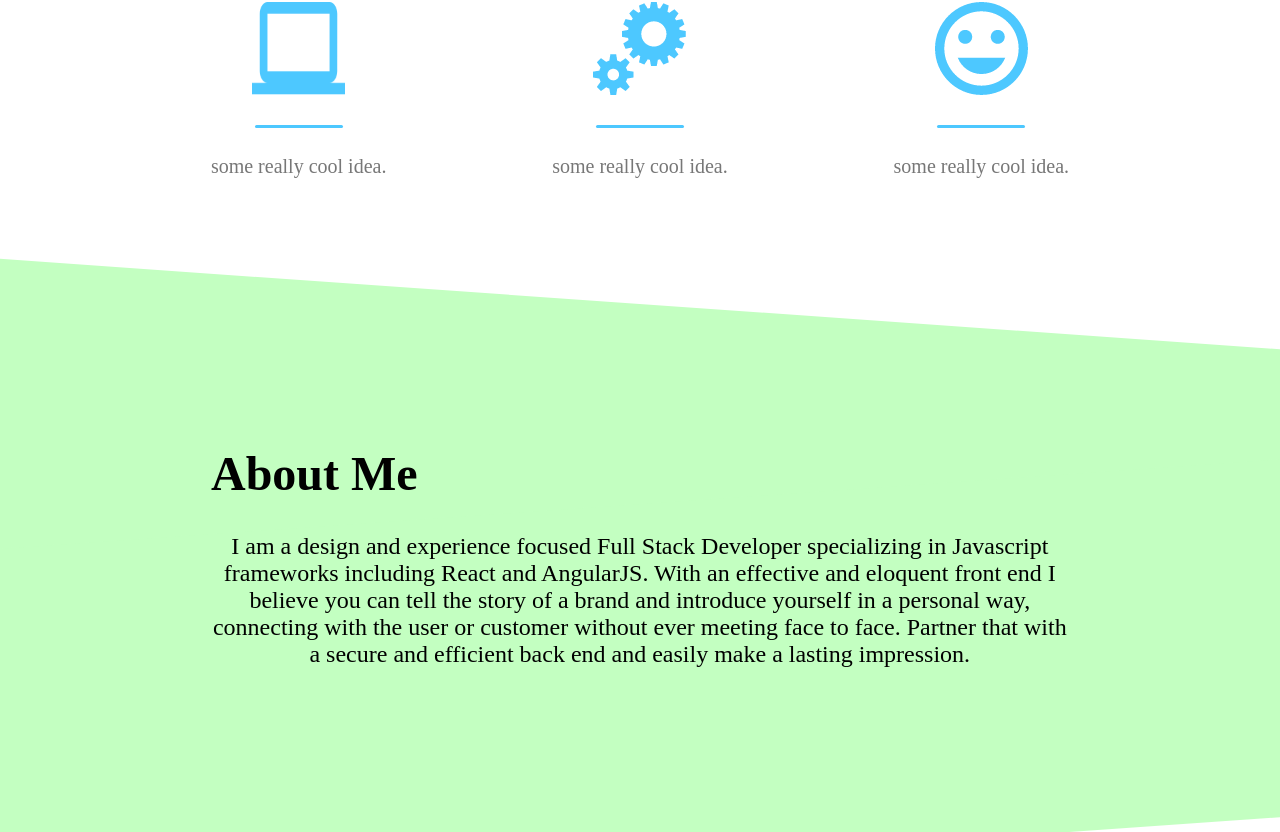
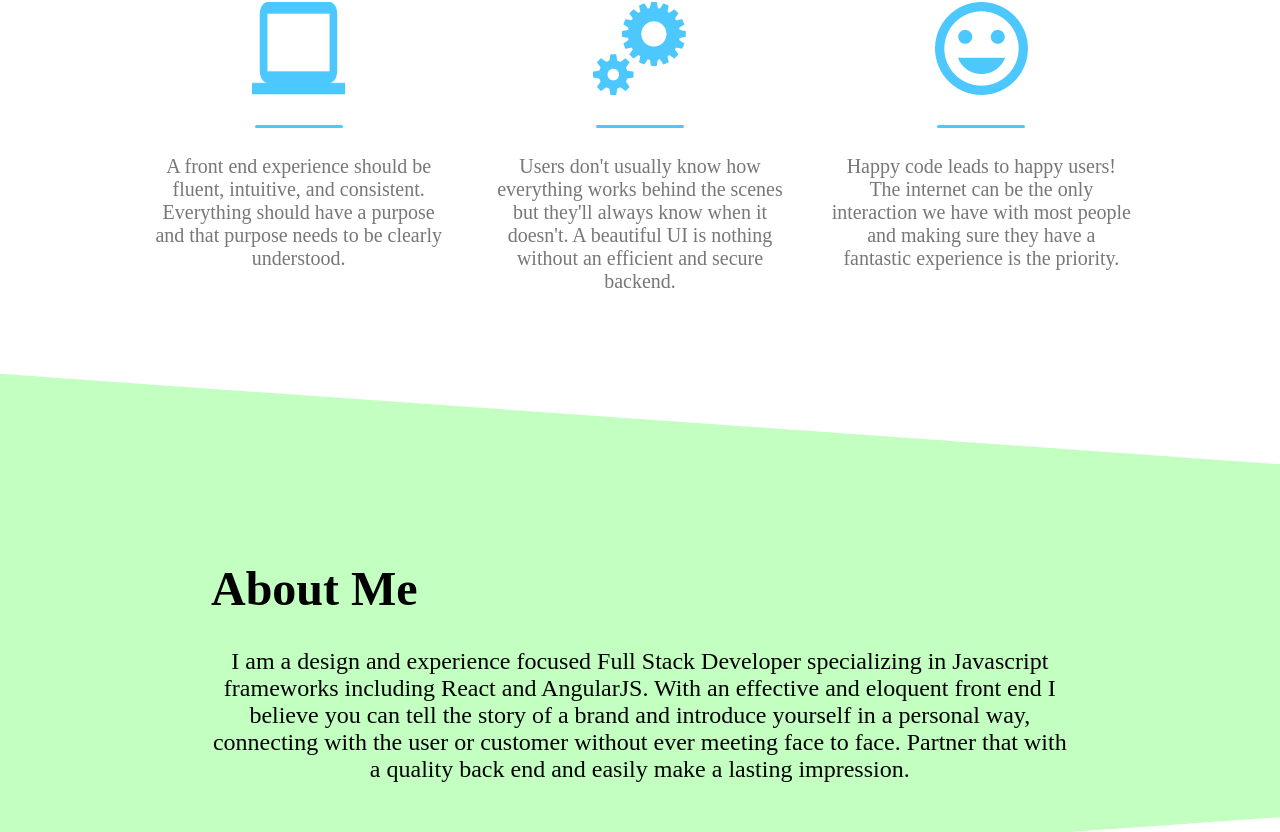
Before and after one commit to anfornee/my-portfolio, a React (Create React App) app: page / in a window 1280 px wide. Shown: the part 948-1780 px from the top of the page. Built offline with nearby package versions, Linux system fonts and the light colour scheme.

Commit message:
Ready for the world. For now...

```diff
--- a/src/App.css
+++ b/src/App.css
@@ -293,7 +293,7 @@ a {
 
 .about-me p {
     text-align: center;
-    font-weight: 500;
+    font-weight: 400;
     font-size: 1.50em;
 }
 
--- a/src/Components/AboutMe/AboutMe.js
+++ b/src/Components/AboutMe/AboutMe.js
@@ -24,7 +24,7 @@ const AboutMe = () => (
                                 I am a design and experience focused Full Stack Developer specializing in Javascript frameworks
                                 including React and AngularJS. With an effective and eloquent front end I believe you
                                 can tell the story of a brand and introduce yourself in a personal way, connecting with the user or
-                                customer without ever meeting face to face. Partner that with a secure and efficient back end and
+                                customer without ever meeting face to face. Partner that with a quality back end and
                                 easily make a lasting impression.
                             </p>
                         </div>
--- a/src/Components/AboutMe/philolist.js
+++ b/src/Components/AboutMe/philolist.js
@@ -6,16 +6,16 @@ export const philos = [
     {
         "id": 1,
         "icon": computer,
-        "description": "some really cool idea."
+        "description": "A front end experience should be fluent, intuitive, and consistent. Everything should have a purpose and that purpose needs to be clearly understood. "
     },
     {
         "id": 2,
         "icon": cogs,
-        "description": "some really cool idea."
+        "description": "Users don't usually know how everything works behind the scenes but they'll always know when it doesn't. A beautiful UI is nothing without an efficient and secure backend."
     },
     {
         "id": 3,
         "icon": happy,
-        "description": "some really cool idea."
+        "description": "Happy code leads to happy users! The internet can be the only interaction we have with most people and making sure they have a fantastic experience is the priority."
     }
 ]
```
